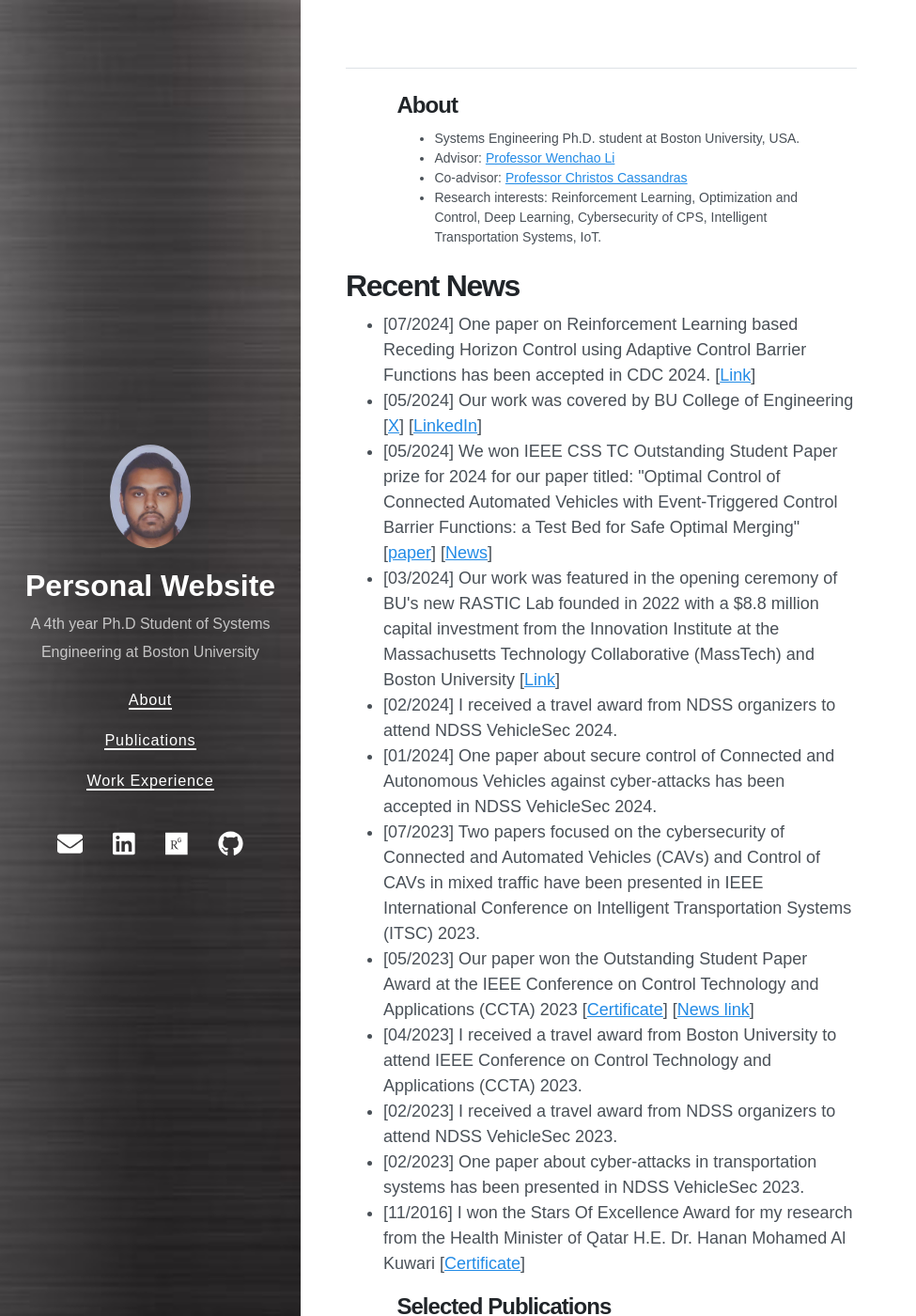
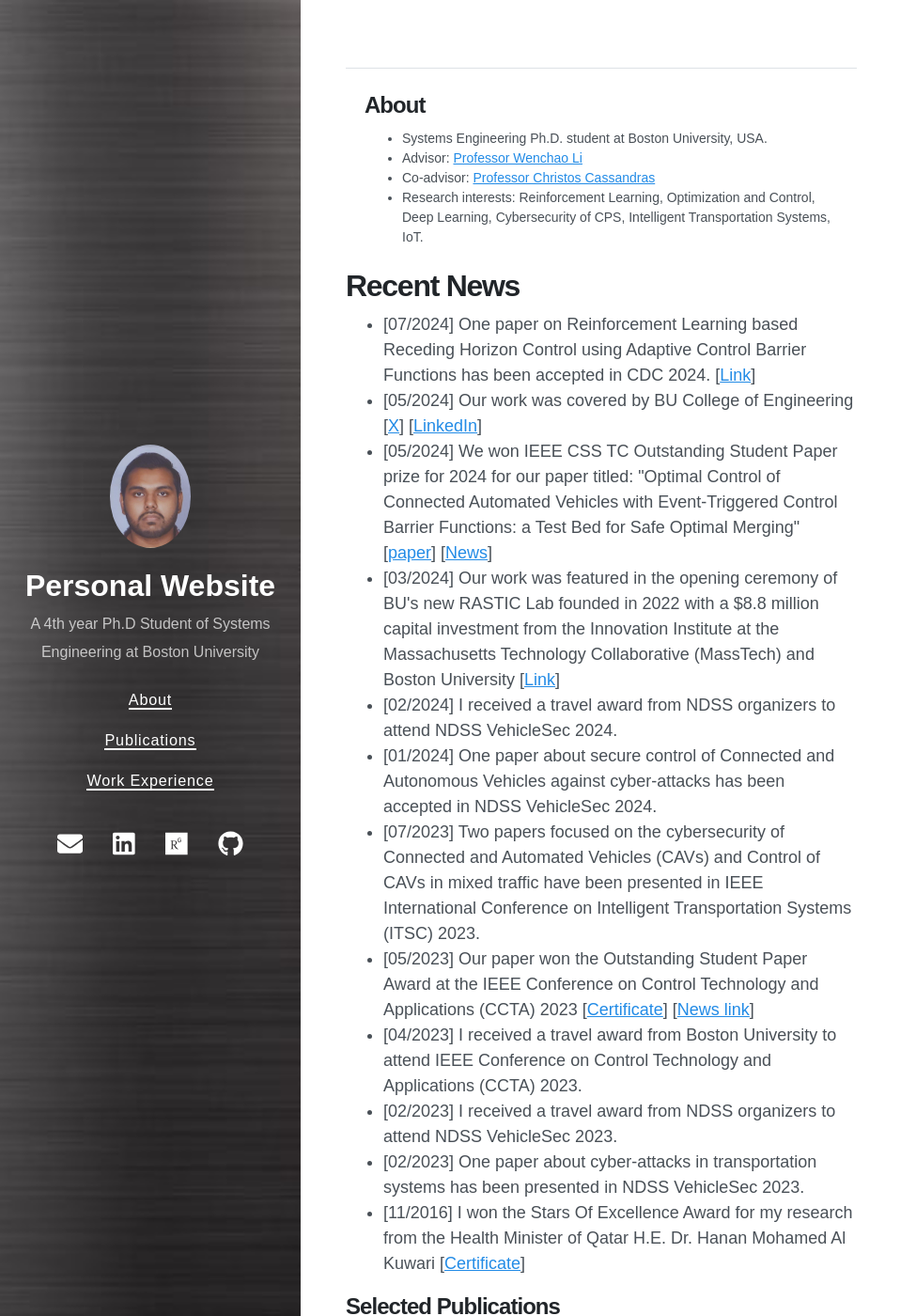
Before and after one commit to SabbirAhmad26/sabbirahmad26.github.io, a Jekyll site: the page built from README.md, in a window 1280 px wide and 1400 px high. Shown: the whole window at 94% size, without its empty margins (0-975 px from the left). Built offline with Jekyll 4.4.1, drawn with Linux system fonts in a browser that asks for light colours; nearby versions of some CDN libraries; our own code applies the rules of GitHub Pages for plain Markdown files.

Commit message:
Update _home-header.scss

```diff
--- a/_sass/_home-header.scss
+++ b/_sass/_home-header.scss
@@ -1,17 +1,9 @@
 // File: _sass/_home-header.scss
 
 /* Styles for the About section */
-/* Override container width for full-width content */
-.hero .container {
-  max-width: 100%; /* Override any fixed width */
-  padding-left: 0;
-  padding-right: 0;
-}
-
-.hero {
-  width: 80%;
-  margin: 0 auto; // Center the container horizontally
-  font-size: 16px; // Set the desired font size
+.hero .container.is-fluid {
+  padding-left: 20px;  // Adjust the left padding as needed
+  padding-right: 20px; // Adjust the right padding as needed
 }
 
 .hero .title {
@@ -20,5 +12,5 @@
 
 .hero .scroll {
   margin-top: 10px; // Adjust the top margin for the scroll section
-  font-size: 14px; // Set the font size for the content within the scroll section
+  font-size: 14px;  // Set the font size for the content within the scroll section
 }
```
